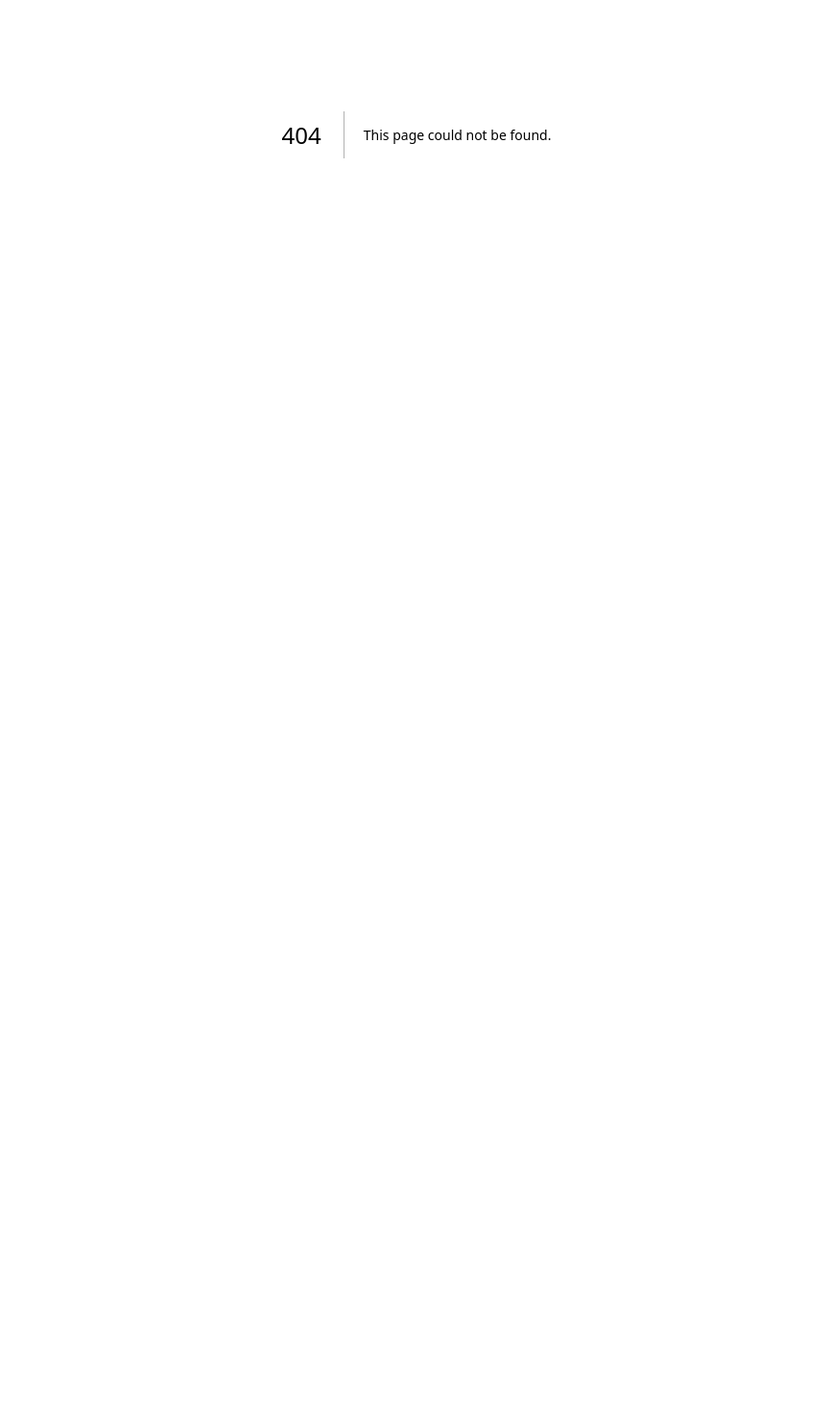
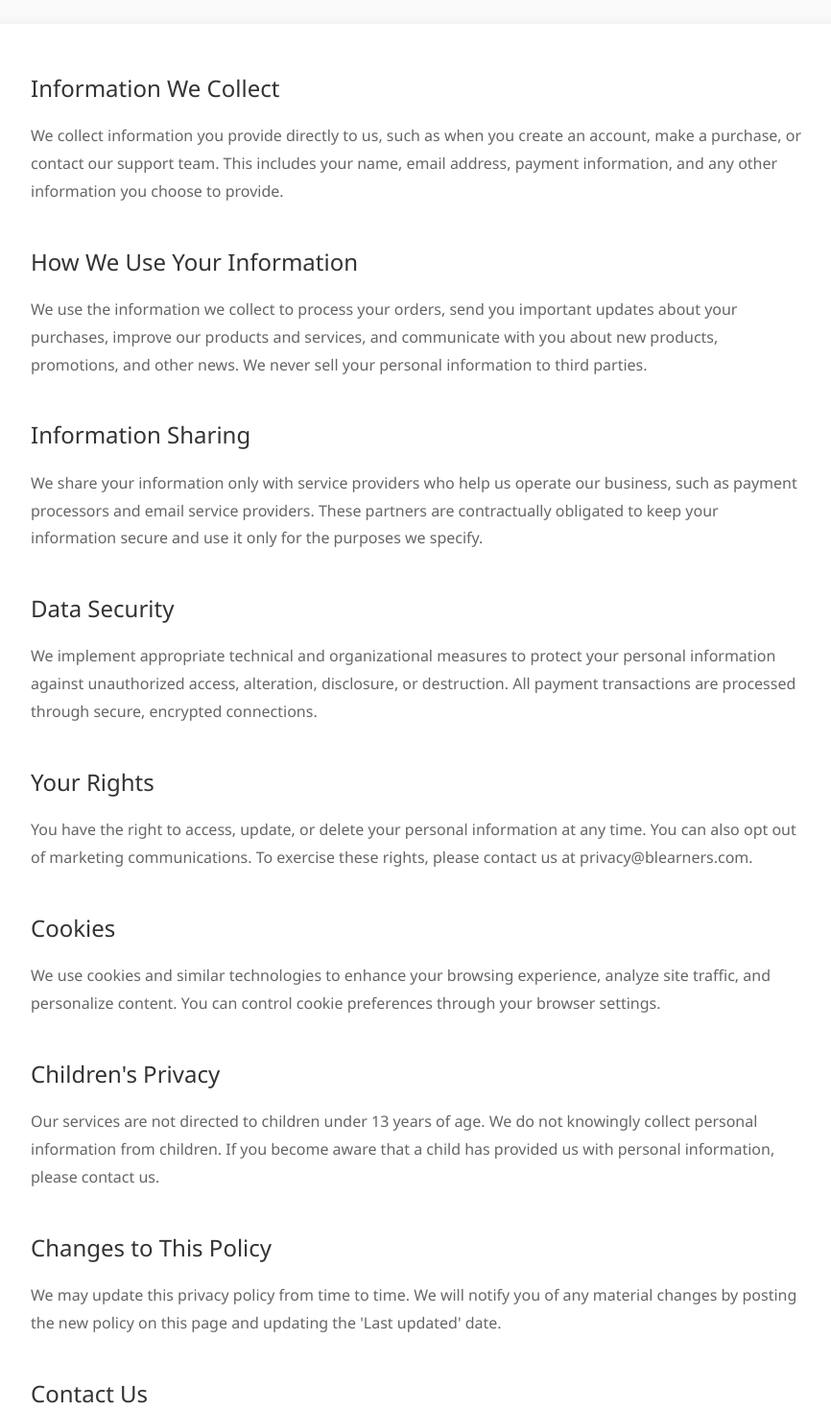
Before and after one commit to bearners676-debug/tina-nextjs-starter, a Next.js app: page /privacy in a window 1280 px wide. Before the commit this address had no page. Shown: the part 260-1730 px from the top of the page at 96% size, without its empty margins (206-1072 px from the left). Before the commit the page ends 800 px from the top, so only its background shows below. Built offline with nearby package versions, Linux system fonts and the light colour scheme.

Commit message:
Create Privacy page.tsx

```diff
--- /dev/null
+++ b/app/privacy/page.tsx
@@ -0,0 +1,77 @@
+import Navigation from '@/components/Navigation';
+import Footer from '@/components/Footer';
+
+export default function PrivacyPage() {
+  return (
+    <>
+      <Navigation />
+
+      <div style={{ minHeight: '80vh', background: '#fafafa', padding: '3rem 5%' }}>
+        <div style={{ maxWidth: '900px', margin: '0 auto' }}>
+
+          <h1 style={{ fontSize: '2.5rem', marginBottom: '1rem', color: '#222' }}>Privacy Policy</h1>
+          <p style={{ fontSize: '0.95rem', color: '#999', marginBottom: '3rem' }}>Last updated: March 7, 2026</p>
+
+          <div style={{ background: 'white', borderRadius: '12px', padding: '3rem', boxShadow: '0 2px 15px rgba(0,0,0,0.08)' }}>
+
+            <Section
+              title="Information We Collect"
+              content="We collect information you provide directly to us, such as when you create an account, make a purchase, or contact our support team. This includes your name, email address, payment information, and any other information you choose to provide."
+            />
+
+            <Section
+              title="How We Use Your Information"
+              content="We use the information we collect to process your orders, send you important updates about your purchases, improve our products and services, and communicate with you about new products, promotions, and other news. We never sell your personal information to third parties."
+            />
+
+            <Section
+              title="Information Sharing"
+              content="We share your information only with service providers who help us operate our business, such as payment processors and email service providers. These partners are contractually obligated to keep your information secure and use it only for the purposes we specify."
+            />
+
+            <Section
+              title="Data Security"
+              content="We implement appropriate technical and organizational measures to protect your personal information against unauthorized access, alteration, disclosure, or destruction. All payment transactions are processed through secure, encrypted connections."
+            />
+
+            <Section
+              title="Your Rights"
+              content="You have the right to access, update, or delete your personal information at any time. You can also opt out of marketing communications. To exercise these rights, please contact us at privacy@blearners.com."
+            />
+
+            <Section
+              title="Cookies"
+              content="We use cookies and similar technologies to enhance your browsing experience, analyze site traffic, and personalize content. You can control cookie preferences through your browser settings."
+            />
+
+            <Section
+              title="Children's Privacy"
+              content="Our services are not directed to children under 13 years of age. We do not knowingly collect personal information from children. If you become aware that a child has provided us with personal information, please contact us."
+            />
+
+            <Section
+              title="Changes to This Policy"
+              content="We may update this privacy policy from time to time. We will notify you of any material changes by posting the new policy on this page and updating the 'Last updated' date."
+            />
+
+            <Section
+              title="Contact Us"
+              content="If you have any questions about this privacy policy or our data practices, please contact us at privacy@blearners.com or visit our contact page."
+            />
+          </div>
+        </div>
+      </div>
+
+      <Footer />
+    </>
+  );
+}
+
+function Section({ title, content }: { title: string; content: string }) {
+  return (
+    <div style={{ marginBottom: '2.5rem' }}>
+      <h2 style={{ fontSize: '1.5rem', marginBottom: '1rem', color: '#333' }}>{title}</h2>
+      <p style={{ fontSize: '1rem', color: '#666', lineHeight: 1.8 }}>{content}</p>
+    </div>
+  );
+}
```
